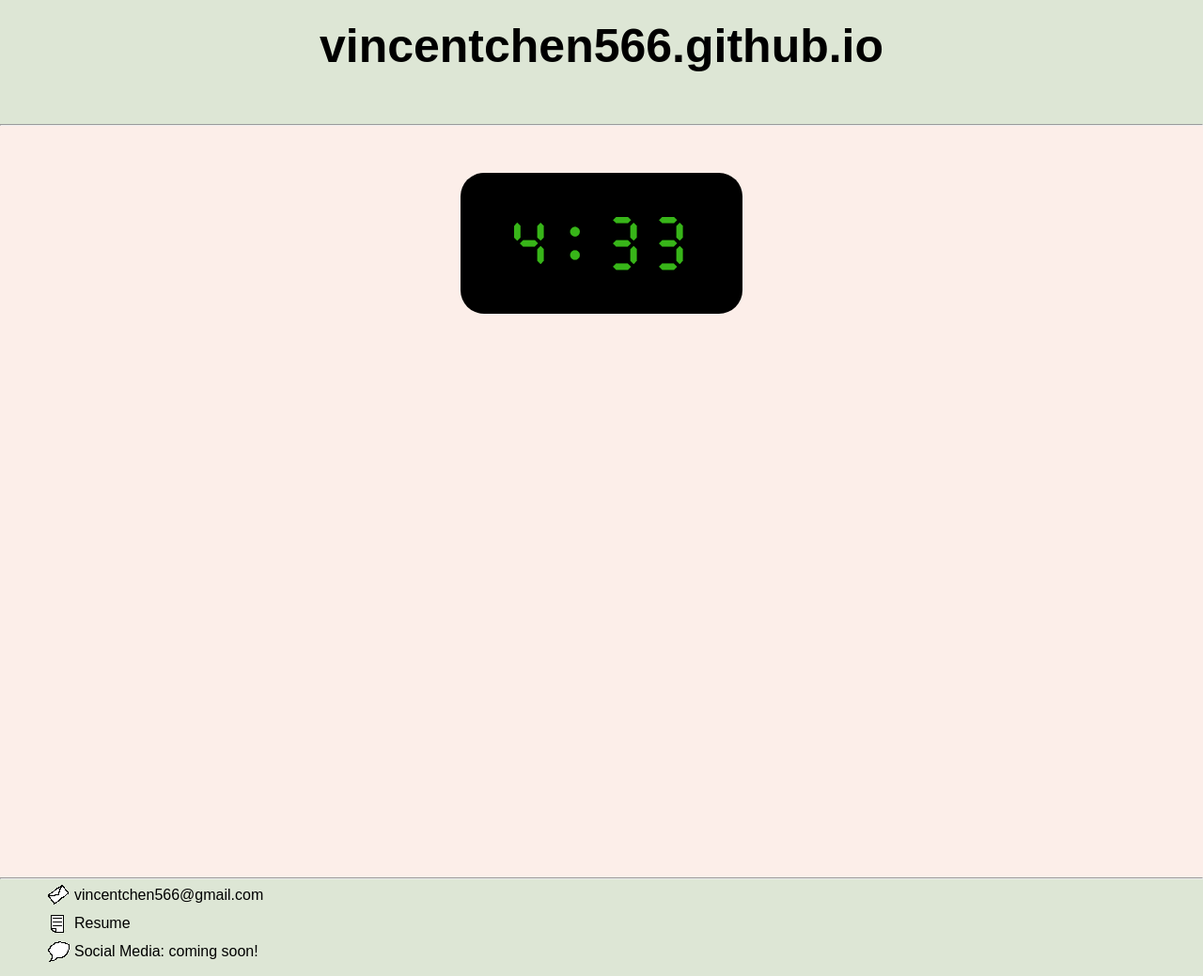
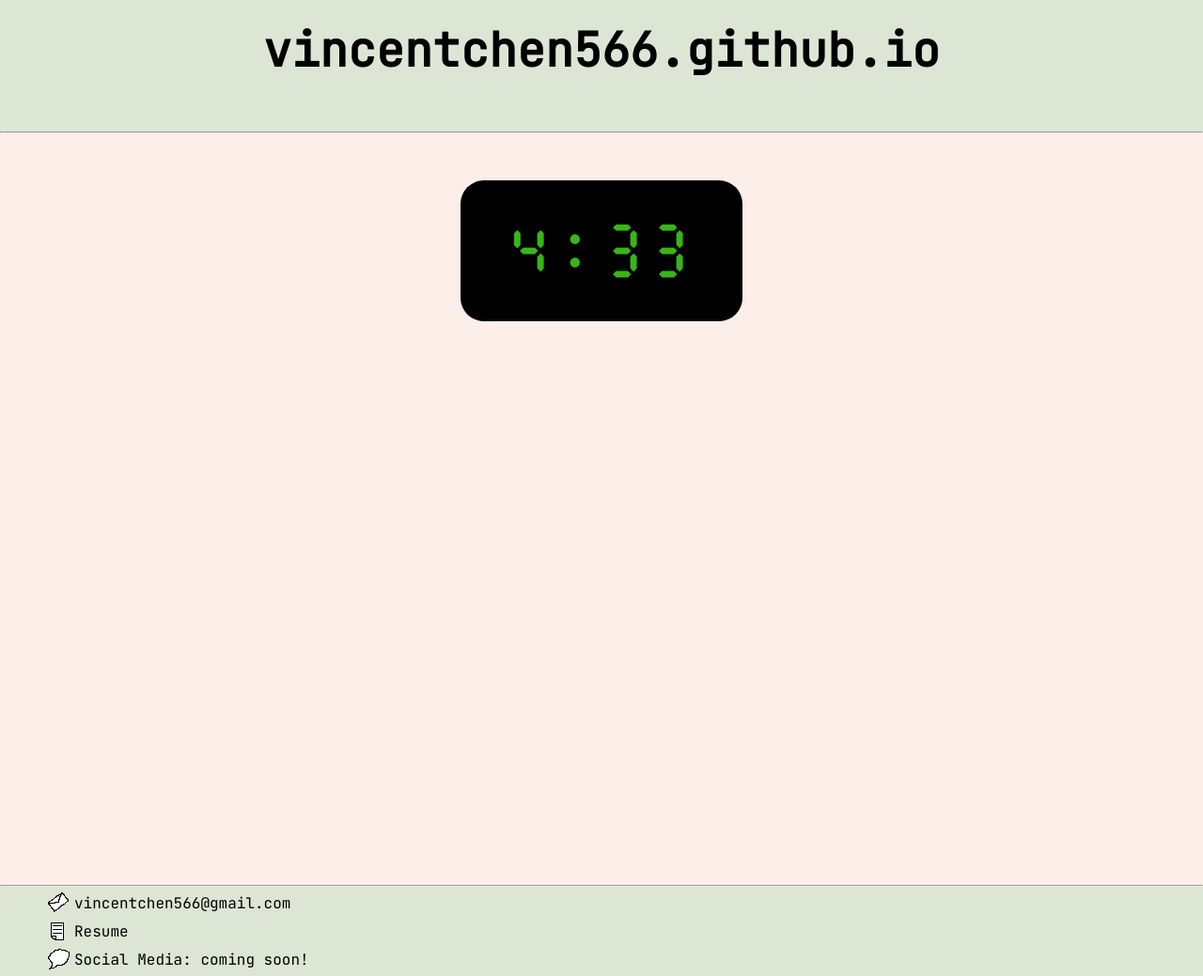
Before and after one commit to vincentchen566/vincentchen566.github.io, a plain HTML site: page index.html in a window 1280 px wide. Shown: the whole page at 94% size. Drawn offline with Linux system fonts and the light colour scheme.

Commit message:
add font and email

```diff
--- a/433/433styles.css
+++ b/433/433styles.css
@@ -21,7 +21,7 @@ h1 {
 
 	margin-top: 0px;
 	text-align: center;
-	font-family: Jupiteroid, sans-serif;
+	font-family: "JetBrains Mono", monospace;
 	font-size:50px;
 }
 
@@ -95,7 +95,7 @@ footer{
 }
 
 footer p{
-	font-family: Jupiteroid, sans-serif;
+	font-family: "JetBrains Mono", monospace;
 }
 
 .waitingMessage{
@@ -115,6 +115,10 @@ footer a:hover{
 	color:white;
 }
 
+footer a:visited{
+	color:black;
+}
+
 hr {
 	color: black;
 	padding:0px;
--- a/index.html
+++ b/index.html
@@ -3,6 +3,9 @@
   <head>
     <meta charset="UTF-8">
     <title>vincentchen566.github.io</title>
+	<link rel="preconnect" href="https://fonts.googleapis.com">
+	<link rel="preconnect" href="https://fonts.gstatic.com" crossorigin>
+	<link href="https://fonts.googleapis.com/css2?family=JetBrains+Mono&display=swap" rel="stylesheet">
     <link rel="stylesheet" href="/styles.css">
   </head>
   <body>
@@ -33,7 +36,7 @@
   <footer>
 	<div class="iconDiv">
 		<img src="/icons/mail.png" alt="email" class="icon">
-		<p class="iconText">vincentchen566@gmail.com</p>
+		<a href="mailto: vincentchen566@gmail.com"> <p class="iconText">vincentchen566@gmail.com</p></a>
 	</div>
 
 	<div class="iconDiv">
--- a/styles.css
+++ b/styles.css
@@ -22,7 +22,7 @@ h1 {
 
 	margin-top: 0px;
 	text-align: center;
-	font-family: Jupiteroid, sans-serif;
+	font-family: "JetBrains Mono", monospace;
 	font-size:50px;
 }
 
@@ -118,7 +118,7 @@ footer{
 }
 
 footer p{
-	font-family: Jupiteroid, sans-serif;
+	font-family: "JetBrains Mono", monospace;
 }
 
 footer a:link{
@@ -130,6 +130,10 @@ footer a:hover{
 	color:white;
 }
 
+footer a:visited{
+	color:black;
+}
+
 hr {
 	color: black;
 	padding:0px;
```
Also changed, not shown: 433/index.html (+4 -1 lines), 1 other file.
